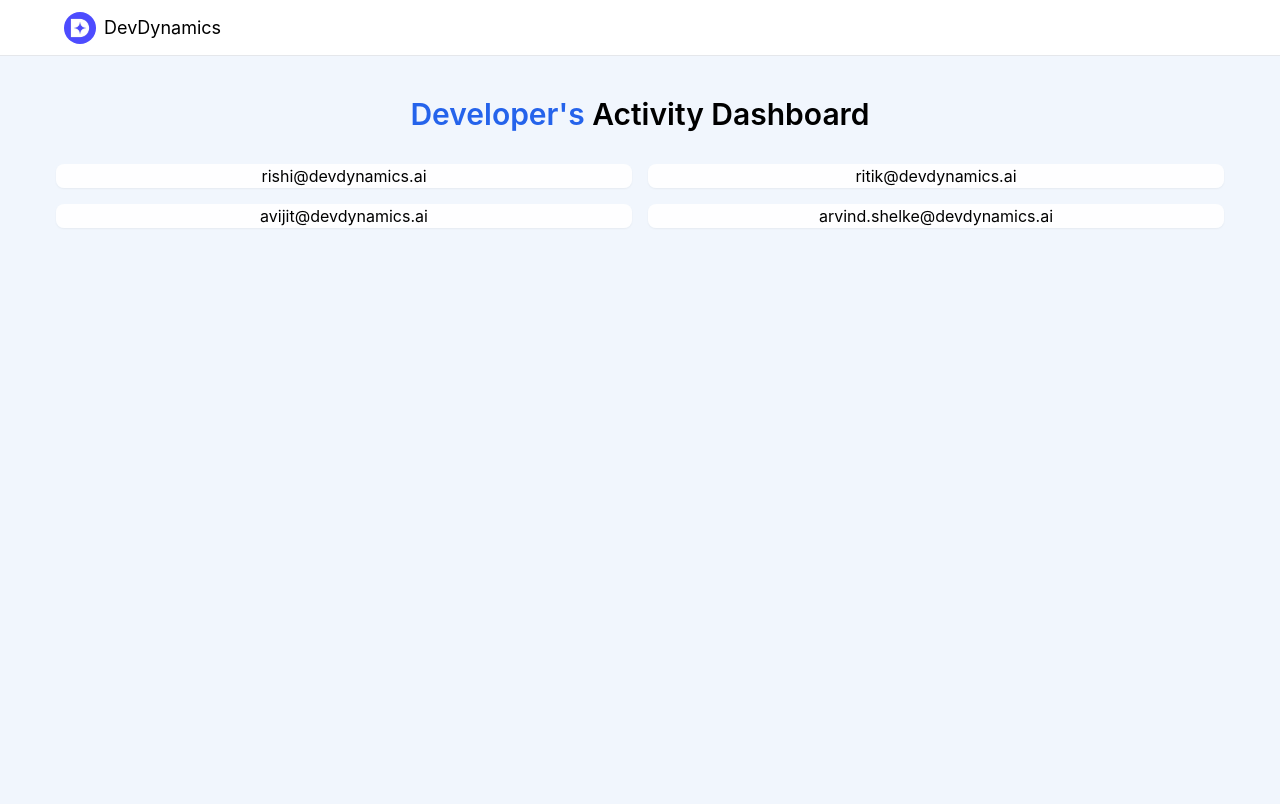
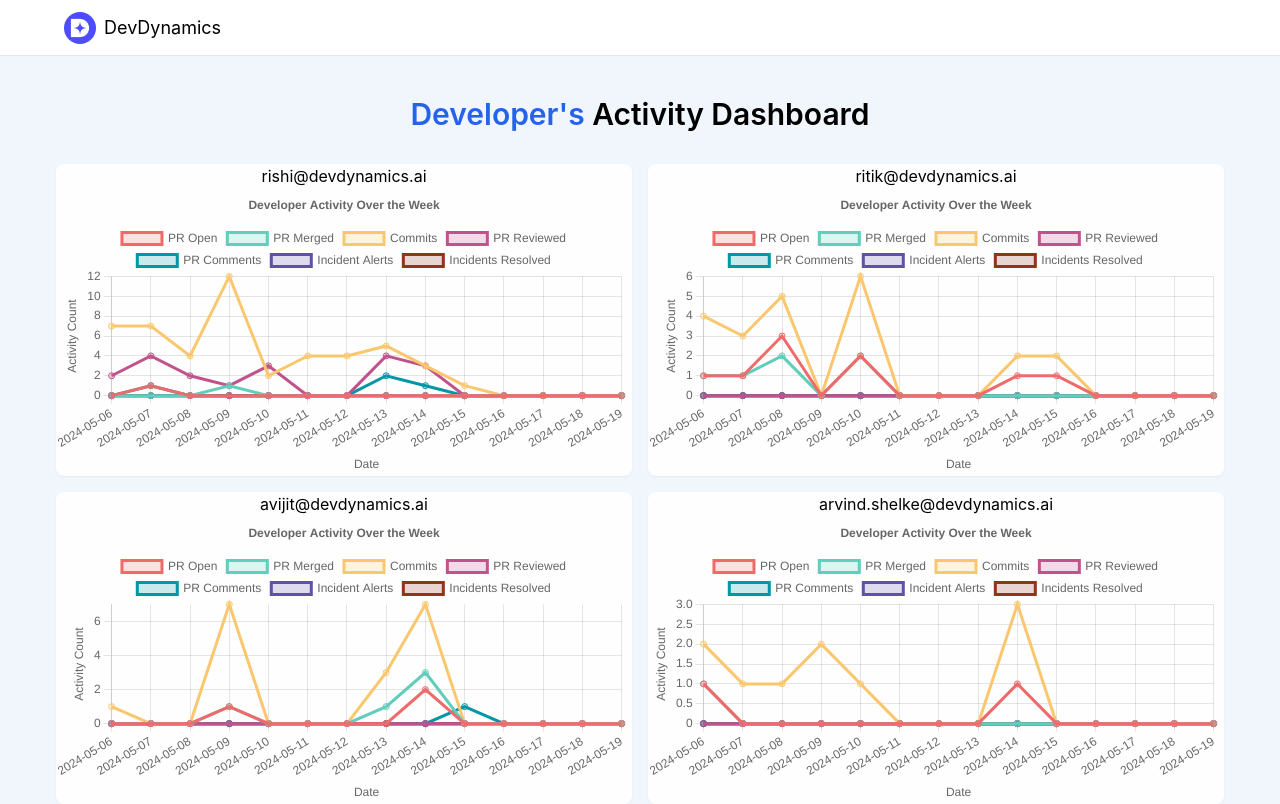
Before and after one commit to NegativE333/dev-dynamics-om-tekade, a React (Create React App) app: page / in a window 1280 px wide. Built offline with nearby package versions, Linux system fonts and the light colour scheme.

Commit message:
chart js add

```diff
--- a/src/App.tsx
+++ b/src/App.tsx
@@ -18,8 +18,6 @@ function App() {
     return developerActivity.dayWiseActivity;
   }
 
-  console.log(data);
-
   return (
     <div className="h-[100%]">
       <Navbar />
@@ -29,7 +27,7 @@ function App() {
           <ActivityChart
             key={d.name}
             developerName={d.name}
-            data={d.dayWiseActivity}
+            data={filterWeeklyData(d)}
           />
         ))}
       </div>
--- a/src/components/ActivityChart.tsx
+++ b/src/components/ActivityChart.tsx
@@ -1,4 +1,8 @@
-import { DayWiseActivity } from "../types"
+import { DayWiseActivity } from "../types";
+import { Line } from 'react-chartjs-2';
+import { Chart, CategoryScale, LinearScale, PointElement, LineElement, Title, Tooltip, Legend } from "chart.js";
+
+Chart.register(CategoryScale, LinearScale, PointElement, LineElement, Title, Tooltip, Legend);
 
 type Props = {
     data: DayWiseActivity[];
@@ -16,20 +20,82 @@ export const ActivityChart = ({
 
     const activities = data.reduce((a, day) => {
         day.items.children.forEach(item => {
-            if(!a[item.label]){
+            if (!a[item.label]) {
                 a[item.label] = [];
             }
-            a[item.label].push({x: day.date, y: parseInt(item.count)})
+            a[item.label].push({ x: day.date, y: parseInt(item.count) })
         })
         return a;
-    }, {} as Record<string, {x: string, y: number}[]>
+    }, {} as Record<string, { x: string, y: number }[]>
     );
 
-    return(
-        <div className="flex items-center justify-center w-[90%] md:w-[75%] lg:w-[45%] bg-white/90 rounded-lg shadow-sm">
+    const colors = new Map([
+        ["PR Open", "rgba(239, 107, 107, 1)"],
+        ["PR Merged", "rgba(97, 205, 187, 1)"],
+        ["Commits", "rgba(250, 199, 110, 1)"],
+        ["PR Reviewed", "rgba(194, 82, 139, 1)"],
+        ["PR Comments", "rgba(3, 150, 166, 1)"],
+        ["Incident Alerts", "rgba(95, 80, 169, 1)"],
+        ["Incidents Resolved", "rgba(143, 53, 25, 1)"],
+    ]);
+
+    const backgroundColors = new Map([
+        ["PR Open", "rgba(239, 107, 107, 0.2)"],
+        ["PR Merged", "rgba(97, 205, 187, 0.2)"],
+        ["Commits", "rgba(250, 199, 110, 0.2)"],
+        ["PR Reviewed", "rgba(194, 82, 139, 0.2)"],
+        ["PR Comments", "rgba(3, 150, 166, 0.2)"],
+        ["Incident Alerts", "rgba(95, 80, 169, 0.2)"],
+        ["Incidents Resolved", "rgba(143, 53, 25, 0.2)"],
+    ]);
+
+    const datasets = Object.keys(activities).map((key) => ({
+        label: key,
+        data: activities[key],
+        borderColor: colors.get(key) || 'rgba(0, 0, 0, 1)',
+        backgroundColor: backgroundColors.get(key) || 'rgba(0, 0, 0, 0.2)',
+        fill: true,
+    }));
+
+    const chartData = {
+        labels,
+        datasets,
+    };
+
+    const options = {
+        responsive: true,
+        plugins: {
+            legend: {
+                position: 'top' as const,
+            },
+            title: {
+                display: true,
+                text: 'Developer Activity Over the Week',
+            },
+        },
+        scales: {
+            x: {
+                type: 'category' as const,
+                title: {
+                    display: true,
+                    text: 'Date',
+                },
+            },
+            y: {
+                title: {
+                    display: true,
+                    text: 'Activity Count',
+                },
+            },
+        },
+    };
+
+    return (
+        <div className="flex items-center justify-center flex-col w-[90%] md:w-[75%] lg:w-[45%] bg-white/90 rounded-lg shadow-sm">
             <div>
                 {developerName}
             </div>
+            <Line data={chartData} options={options} />
         </div>
     )
 }
```
